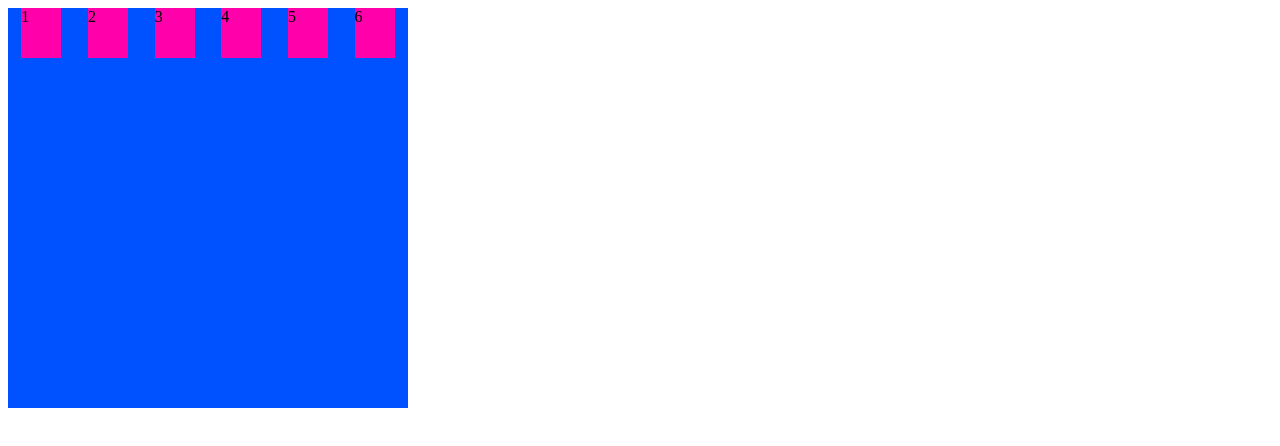
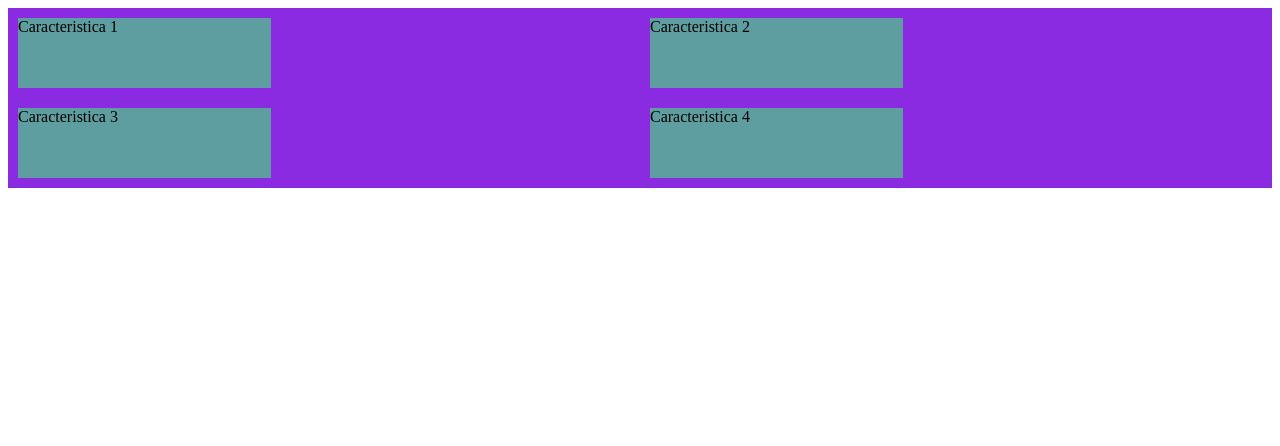
Before and after one commit to PaulinaQuintero/Sesion4, a plain HTML site: page index.html in a window 1280 px wide. Drawn offline with Linux system fonts and the light colour scheme.

Commit message:
Segundo ejercicio ejemplo con grid CSS

```diff
--- a/index.html
+++ b/index.html
@@ -8,15 +8,11 @@
     <title>Document</title>
 </head>
 <body>
-    <!-- Flex container === Padre Flex item === Hijo -->
-    <div class="container">
-        <!-- div.item*6 -->
-        <div class="item">1</div>
-        <div class="item">2</div>
-        <div class="item">3</div>
-        <div class="item">4</div>
-        <div class="item">5</div>
-        <div class="item">6</div>
-    </div>
+    <section class="features">
+        <article>Caracteristica 1</article>
+        <article>Caracteristica 2</article>
+        <article>Caracteristica 3</article>
+        <article>Caracteristica 4</article>
+    </section>
 </body>
 </html>
--- a/styles.css
+++ b/styles.css
@@ -1,23 +1,12 @@
-.container {
-  display: flex;
-  /* flex-wrap: wrap-reverse; */
-  /* flex-direction: ; */
-  /* flex-flow:  <flex-direcion>  <flex-wrap>; atajo */
-  /* justify-content: flex-end; */
-  /* align items en el eje secunsario */
-  /* align-items: flex-end; */
-  /* flex-flow: row wrap; */
-  /* align-content: center; */
-  /* justify-content: flex-end; */
-  justify-content: space-around;
-  width: 400px;
-  height: 400px;
-  background-color: #0051ff;
+.features {
+  display: grid;
+  grid-template-columns: 1fr 1fr;
+  background-color: blueviolet;
 }
 
-.item {
-  background-color: rgb(255, 0, 170);
-  /* Capacidad dividida entre 6 */
-  width: 40px;
-  height: 50px;
+article{
+  background-color: cadetblue;
+  margin: 10px;
+  width: 40%;
+  height: 70px;
 }
```
